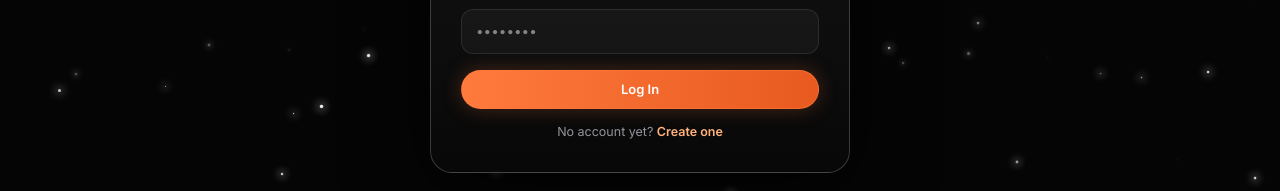
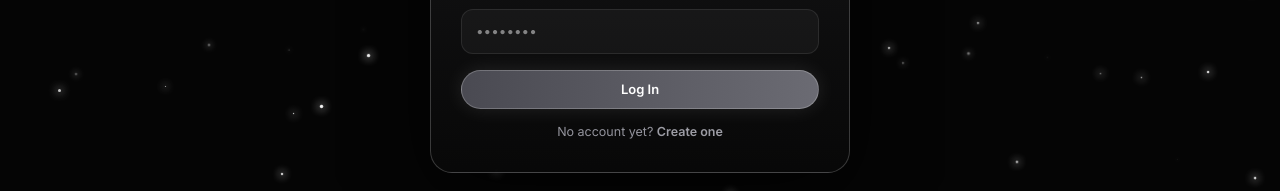
Before and after one commit to jimmywrench-cmd/CH4, a Next.js app: page / in a window 1280 px wide. Shown: the part 418-609 px from the top of the page. Built offline with nearby package versions, Linux system fonts and the light colour scheme; no server answers.

Commit message:
your changes

```diff
--- a/app/globals.css
+++ b/app/globals.css
@@ -14,19 +14,20 @@
   --glass-hi:rgba(255,255,255,.08);
   --border:rgba(255,255,255,.09);
   --border-hi:rgba(255,255,255,.2);
-  /* CH4 (methane) burns with a cyan base and an ember tip — that's the
-     signature duo for this app: cyan for identity/links/focus, ember
-     for primary actions and "you are here" states. Used deliberately,
-     not painted everywhere. "blue"/"purple" tokens kept for backward
-     compat with existing className hooks. */
-  --blue:#3fd7e0;
-  --blue2:#8be9ef;
-  --purple:#ff7a3d;
-  --purple2:#ffb27a;
-  --ember:#ff7a3d;
-  --ember2:#ffb27a;
-  --cyan:#3fd7e0;
-  --cyan2:#8be9ef;
+  /* Monochrome accent system — steel/silver gradients stand in for
+     what used to be the cyan/orange duo. Everything reads as shades
+     of black, grey and white; "blue"/"purple"/"ember"/"cyan" tokens
+     kept for backward compat with existing className hooks. */
+  --blue:#aeaeb6;
+  --blue2:#e2e2e8;
+  --purple:#6b6b73;
+  --purple2:#9c9ca4;
+  --ember:#c7c7cf;
+  --ember2:#f0f0f3;
+  --cyan:#aeaeb6;
+  --cyan2:#e2e2e8;
+  --silver:#d8d8de;
+  --steel:#8a8a92;
   --text:#f0f0f2;
   --muted:#93939c;
   --muted2:#5c5c66;
@@ -108,10 +109,10 @@ button{font-family:inherit; cursor:pointer; border:none;}
   border:1px solid var(--border-hi);
   display:flex; align-items:center; justify-content:center;
   font-family:'Chakra Petch',sans-serif; font-weight:700; font-size:15px; letter-spacing:.5px;
-  box-shadow:0 0 22px rgba(255,122,61,.22), inset 0 0 12px rgba(63,215,224,.14);
+  box-shadow:0 0 22px rgba(255,255,255,.14), inset 0 0 12px rgba(255,255,255,.08);
   animation:pulseGlow 3.4s ease-in-out infinite;
 }
-@keyframes pulseGlow{0%,100%{box-shadow:0 0 18px rgba(255,122,61,.16), inset 0 0 12px rgba(63,215,224,.1);} 50%{box-shadow:0 0 32px rgba(255,122,61,.32), inset 0 0 16px rgba(63,215,224,.18);}}
+@keyframes pulseGlow{0%,100%{box-shadow:0 0 18px rgba(255,255,255,.1), inset 0 0 12px rgba(255,255,255,.06);} 50%{box-shadow:0 0 32px rgba(255,255,255,.22), inset 0 0 16px rgba(255,255,255,.12);}}
 @keyframes heroGlow{0%,100%{text-shadow:0 0 60px rgba(255,255,255,.18);} 50%{text-shadow:0 0 85px rgba(255,255,255,.3), 0 0 30px rgba(255,255,255,.15);}}
 .brand-name{font-family:'Chakra Petch',sans-serif; font-weight:700; font-size:18px; letter-spacing:1px;}
 .brand-sub{font-size:10px; color:var(--muted); letter-spacing:2px; text-transform:uppercase;}
@@ -134,7 +135,7 @@ button{font-family:inherit; cursor:pointer; border:none;}
   color:var(--text); box-shadow:inset 0 0 0 1px rgba(255,255,255,.16);
 }
 .navitem.active::before{opacity:1;}
-.navitem.active svg{opacity:1; filter:drop-shadow(0 0 4px rgba(63,215,224,.5));}
+.navitem.active svg{opacity:1; filter:drop-shadow(0 0 4px rgba(255,255,255,.4));}
 .nav-badge{margin-left:auto; font-size:10px; background:var(--red); color:#fff; padding:1px 6px; border-radius:8px; font-weight:700;}
 
 .sidebar-foot{margin-top:auto; padding-top:14px; border-top:1px solid var(--border);}
@@ -182,11 +183,11 @@ button{font-family:inherit; cursor:pointer; border:none;}
   padding:9px 18px; border-radius:999px; font-size:13px; font-weight:600; transition:.15s; display:inline-flex; align-items:center; gap:7px;
 }
 .btn-primary{
-  background:linear-gradient(90deg,var(--ember),#e85a1f); color:#fff;
-  border:1px solid rgba(255,122,61,.5);
-  box-shadow:0 0 20px rgba(255,122,61,.25);
+  background:linear-gradient(90deg,#4a4a52,#6b6b73); color:#fff;
+  border:1px solid rgba(255,255,255,.22);
+  box-shadow:0 0 20px rgba(255,255,255,.1);
 }
-.btn-primary:hover{box-shadow:0 0 30px rgba(255,122,61,.4); transform:translateY(-1px);}
+.btn-primary:hover{box-shadow:0 0 28px rgba(255,255,255,.18); transform:translateY(-1px);}
 .btn-ghost{background:var(--glass); border:1px solid var(--border); color:var(--text);}
 .btn-ghost:hover{border-color:var(--border-hi);}
 .btn-sm{padding:6px 13px; font-size:12px;}
@@ -223,7 +224,7 @@ button{font-family:inherit; cursor:pointer; border:none;}
   font-family:'Chakra Petch',sans-serif; font-weight:700; font-size:64px; letter-spacing:4px;
   background:linear-gradient(90deg,#e6e6ea,#8f8f96);
   -webkit-background-clip:text; background-clip:text; color:transparent;
-  text-shadow:0 0 60px rgba(255,122,61,.22);
+  text-shadow:0 0 60px rgba(255,255,255,.2);
   line-height:1;
   animation:heroGlow 4s ease-in-out infinite;
 }
@@ -319,6 +320,8 @@ input[type=range]::-webkit-slider-thumb{-webkit-appearance:none; width:14px; hei
 .chat-msgs{flex:1; overflow-y:auto; padding:16px 20px; display:flex; flex-direction:column; gap:14px;}
 .msg{display:flex; gap:12px; position:relative; padding:4px 6px; border-radius:10px; transition:.12s;}
 .msg:hover{background:rgba(255,255,255,.025);}
+.msg-own{background:rgba(255,255,255,.035); border-left:2px solid var(--border-hi); padding-left:8px;}
+.msg-own:hover{background:rgba(255,255,255,.05);}
 .msg-actions{position:absolute; top:-14px; right:6px; display:none; gap:4px; background:var(--bg3); border:1px solid var(--border); border-radius:8px; padding:3px; box-shadow:0 4px 14px rgba(0,0,0,.4);}
 .msg:hover .msg-actions{display:flex;}
 .msg-act-btn{width:24px; height:24px; border-radius:5px; background:none; font-size:12px; color:var(--muted); display:flex; align-items:center; justify-content:center;}
@@ -350,21 +353,30 @@ input[type=range]::-webkit-slider-thumb{-webkit-appearance:none; width:14px; hei
   width:20px; height:20px; border-radius:6px; background:var(--glass); border:1px solid var(--border);
   color:var(--muted); display:flex; align-items:center; justify-content:center; font-size:13px; line-height:1;
 }
-.icon-btn-sm:hover{color:var(--cyan); border-color:rgba(63,215,224,.4);}
+.icon-btn-sm:hover{color:var(--text); border-color:rgba(255,255,255,.35);}
 .chat-convo-item{
   display:flex; align-items:center; gap:8px; padding:8px 10px; border-radius:9px; font-size:13px;
   color:var(--muted); background:none; text-align:left; transition:.15s;
 }
 .chat-convo-item:hover{background:var(--glass); color:var(--text);}
-.chat-convo-item.active{background:rgba(63,215,224,.1); color:var(--text); font-weight:600; box-shadow:inset 0 0 0 1px rgba(63,215,224,.25);}
+.chat-convo-item.active{background:rgba(255,255,255,.08); color:var(--text); font-weight:600; box-shadow:inset 0 0 0 1px rgba(255,255,255,.18);}
 .chat-convo-hash{color:var(--muted2); font-weight:700;}
 .chat-convo-name{overflow:hidden; text-overflow:ellipsis; white-space:nowrap;}
 
 /* member picker (new group modal) */
 .member-pick-list{max-height:260px; overflow-y:auto; display:flex; flex-direction:column; gap:2px; margin-bottom:4px;}
-.member-pick-row{display:flex; align-items:center; gap:10px; padding:7px 6px; border-radius:8px; cursor:pointer;}
+.member-pick-row{
+  display:flex; align-items:center; gap:10px; padding:7px 8px; border-radius:8px; cursor:pointer;
+  width:100%; text-align:left; background:none; border:1px solid transparent; transition:.12s;
+}
 .member-pick-row:hover{background:var(--glass);}
-.member-pick-row input[type=checkbox]{accent-color:var(--cyan); width:15px; height:15px;}
+.member-pick-row.selected{background:rgba(255,255,255,.07); border-color:var(--border-hi);}
+.member-pick-check{
+  width:16px; height:16px; border-radius:5px; flex-shrink:0; border:1px solid var(--border-hi);
+  display:flex; align-items:center; justify-content:center; font-size:10px; font-weight:700;
+  color:#0a0a0a; transition:.12s;
+}
+.member-pick-check.checked{background:linear-gradient(135deg,var(--ember2),var(--purple2)); border-color:transparent;}
 
 /* chat: channel sidebar + group chats */
 .chat-wrap-3col{grid-template-columns:180px 1fr 260px;}
@@ -373,10 +385,10 @@ input[type=range]::-webkit-slider-thumb{-webkit-appearance:none; width:14px; hei
 .channel-sidebar-head{display:flex; align-items:center; justify-content:space-between; padding:6px 8px; margin-bottom:2px;}
 .channel-item{text-align:left; padding:8px 10px; border-radius:8px; font-size:13px; color:var(--muted); background:none;}
 .channel-item:hover{background:var(--glass); color:var(--text);}
-.channel-item.active{background:rgba(124,58,237,.15); color:var(--text); font-weight:600;}
+.channel-item.active{background:rgba(255,255,255,.09); color:var(--text); font-weight:600;}
 .channel-item-row{display:flex; align-items:center; gap:2px;}
 .channel-item-row .channel-item{flex:1;}
-.channel-item-row.active .channel-item{background:rgba(124,58,237,.15); color:var(--text); font-weight:600;}
+.channel-item-row.active .channel-item{background:rgba(255,255,255,.09); color:var(--text); font-weight:600;}
 
 /* modal */
 .modal-overlay{position:fixed; inset:0; background:rgba(0,0,0,.65); backdrop-filter:blur(6px); display:flex; align-items:center; justify-content:center; z-index:100; padding:20px;}
@@ -394,7 +406,7 @@ input[type=range]::-webkit-slider-thumb{-webkit-appearance:none; width:14px; hei
 .chat-subtab:hover{color:var(--text); border-color:var(--border-hi);}
 .chat-subtab.active{
   background:linear-gradient(90deg,var(--cyan),var(--ember)); color:#0a0a0a; border-color:transparent;
-  box-shadow:0 0 16px rgba(63,215,224,.25);
+  box-shadow:0 0 16px rgba(255,255,255,.14);
 }
 .chat-subtab-badge{
   min-width:16px; height:16px; padding:0 4px; border-radius:8px; background:var(--red); color:#fff;
@@ -452,6 +464,28 @@ table{width:100%; border-collapse:collapse; font-size:13px;}
 th{text-align:left; padding:10px 12px; color:var(--muted); font-weight:600; font-size:11px; text-transform:uppercase; letter-spacing:.6px; border-bottom:1px solid var(--border);}
 td{padding:12px; border-bottom:1px solid var(--border); vertical-align:middle;}
 tr:last-child td{border:none;}
+tbody tr:hover td{background:rgba(255,255,255,.02);}
+
+/* permission matrix dropdowns (replaces raw checkboxes) */
+.perm-select{
+  appearance:none; -webkit-appearance:none;
+  font-family:inherit; font-size:11.5px; font-weight:700; letter-spacing:.3px;
+  padding:6px 26px 6px 12px; border-radius:8px; outline:none; transition:.15s;
+  background-color:rgba(255,255,255,.04);
+  border:1px solid var(--border);
+  color:var(--muted);
+  background-image:linear-gradient(45deg,transparent 50%,var(--muted) 50%),linear-gradient(135deg,var(--muted) 50%,transparent 50%);
+  background-position:calc(100% - 13px) 55%, calc(100% - 8px) 55%; background-size:4px 4px,4px 4px; background-repeat:no-repeat;
+}
+.perm-select:hover{border-color:var(--border-hi);}
+.perm-select:disabled{opacity:.4;}
+.perm-select[data-state="allow"]{
+  color:var(--green); border-color:rgba(51,214,138,.35); background-color:rgba(51,214,138,.08);
+}
+.perm-select[data-state="deny"]{
+  color:var(--red); border-color:rgba(255,93,115,.3); background-color:rgba(255,93,115,.06);
+}
+.perm-select option{background:#0c0c0e; color:var(--text);}
 
 /* modal */
 .overlay{position:fixed; inset:0; background:rgba(2,2,2,.72); backdrop-filter:blur(14px); z-index:200; display:none; align-items:center; justify-content:center; padding:20px;}
--- a/components/CustomRoleManager.tsx
+++ b/components/CustomRoleManager.tsx
@@ -5,7 +5,7 @@ import { useToast } from "./Toast";
 import CustomRoleBadge, { CustomRole } from "./CustomRoleBadge";
 
 const SWATCHES = [
-  "#e6e6e6", "#4d7dff", "#7d6bff", "#9b5cff", "#c896ff",
+  "#f0f0f2", "#c7c7cf", "#9c9ca4", "#6b6b73", "#e6e6e6",
   "#ffc94d", "#ff9f4d", "#ff5c5c", "#4dff9f", "#4dd9ff",
 ];
 
--- a/components/Insignia.tsx
+++ b/components/Insignia.tsx
@@ -2,7 +2,7 @@
 
 import { Rank, rankBounds } from "@/lib/ranks";
 
-const RANK_COLOR_STEPS = ["#4d7dff", "#7d6bff", "#9b5cff", "#c896ff", "#ffc94d"];
+const RANK_COLOR_STEPS = ["#8a8a92", "#a4a4ac", "#c2c2c8", "#e4e4e8", "#ffc94d"];
 
 function rankColor(sortIndex: number, total: number) {
   const t = total <= 1 ? 0 : sortIndex / (total - 1);
```
Also changed, not shown: components/NewGroupModal.tsx (+20 -14 lines), components/views/ChatView.tsx (+128 -14 lines), components/views/StatusPermissionsView.tsx (+10 -6 lines).
